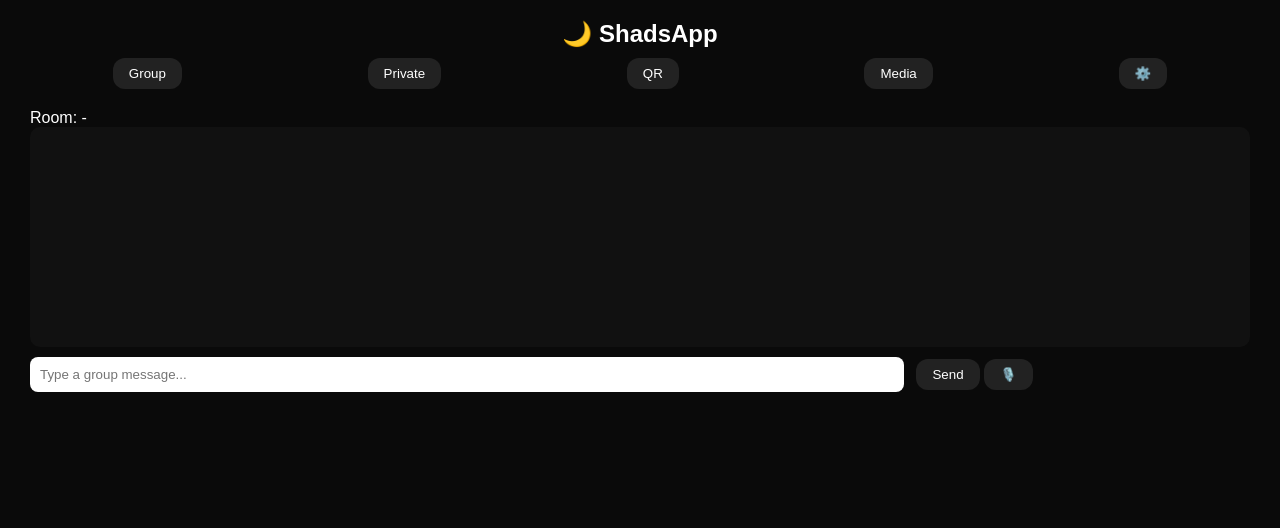
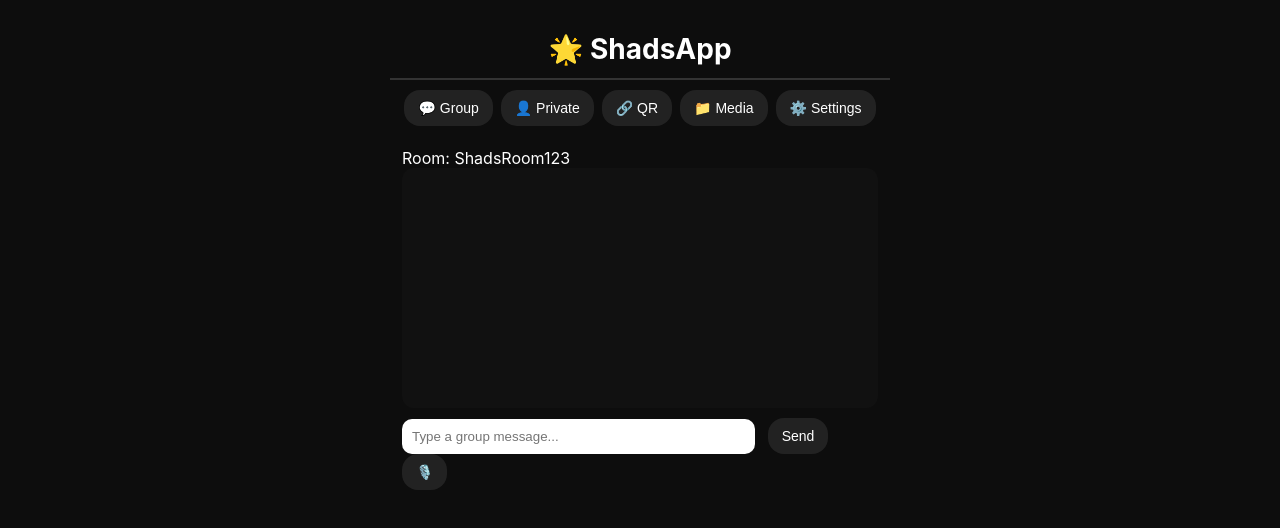
Before and after one commit to Shadheh/shadheh, a website: page index.html in a window 1280 px wide. Drawn offline with nearby package versions, Linux system fonts and the light colour scheme; no server answers.

Commit message:
Add files via upload

```diff
--- a/app.js
+++ b/app.js
@@ -53,3 +53,13 @@ socket.on("private", ({ to, msg }) => {
   div.textContent = `🔒 ${to}: ${msg}`;
   document.getElementById("pmBox").appendChild(div);
 });
+
+function generateQRCode() {
+  const roomCode = document.getElementById("roomCode").innerText;
+  const qrDiv = document.getElementById("qrcode");
+  qrDiv.innerHTML = "";
+  QRCode.toCanvas(document.createElement("canvas"), roomCode, function (error, canvas) {
+    if (error) console.error(error);
+    else qrDiv.appendChild(canvas);
+  });
+}
--- a/index.html
+++ b/index.html
@@ -5,22 +5,22 @@
   <meta name="viewport" content="width=device-width, initial-scale=1.0"/>
   <title>ShadsApp</title>
   <link rel="stylesheet" href="style.css" />
-  <script src="https://cdn.jsdelivr.net/npm/qrcodejs@1/qrcode.min.js"></script>
+  <script src="https://cdn.jsdelivr.net/npm/qrcode@1.5.0/build/qrcode.min.js"></script>
 </head>
 <body>
   <div id="app">
-    <div class="header">🌙 ShadsApp</div>
+    <div class="header">🌟 ShadsApp</div>
 
     <div class="tabs">
-      <button onclick="switchTab('group')">Group</button>
-      <button onclick="switchTab('pm')">Private</button>
-      <button onclick="switchTab('qr')">QR</button>
-      <button onclick="switchTab('media')">Media</button>
-      <button onclick="switchTab('settings')">⚙️</button>
+      <button onclick="switchTab('group')">💬 Group</button>
+      <button onclick="switchTab('pm')">👤 Private</button>
+      <button onclick="switchTab('qr')">🔗 QR</button>
+      <button onclick="switchTab('media')">📁 Media</button>
+      <button onclick="switchTab('settings')">⚙️ Settings</button>
     </div>
 
     <div id="group" class="tabContent">
-      <div class="room">Room: <span id="roomCode">-</span></div>
+      <div class="room">Room: <span id="roomCode">ShadsRoom123</span></div>
       <div id="chatbox"></div>
       <input type="text" id="msgInput" placeholder="Type a group message..." />
       <button onclick="sendMessage()">Send</button>
@@ -38,8 +38,9 @@
     </div>
 
     <div id="qr" class="tabContent" style="display: none;">
-      <p class="room">Room QR:</p>
-      <div id="qrcode" style="margin-bottom: 20px;"></div>
+      <p class="room">QR Code for Room</p>
+      <div id="qrcode" style="margin: 10px auto;"></div>
+      <button onclick="generateQRCode()">Generate QR</button>
     </div>
 
     <div id="media" class="tabContent" style="display: none;">
--- a/style.css
+++ b/style.css
@@ -1,46 +1,59 @@
 body {
   margin: 0;
-  background: #0a0a0a;
-  font-family: sans-serif;
+  background: #0d0d0d;
+  font-family: -apple-system, BlinkMacSystemFont, 'Segoe UI', Roboto, Oxygen;
   color: white;
 }
 #app {
   padding: 20px;
+  max-width: 500px;
+  margin: auto;
 }
 .header {
-  font-size: 24px;
+  font-size: 28px;
   font-weight: bold;
   text-align: center;
-  padding-bottom: 10px;
+  padding: 12px;
+  border-bottom: 2px solid #333;
 }
 .tabs {
   display: flex;
-  justify-content: space-around;
-  margin-bottom: 10px;
+  flex-wrap: wrap;
+  justify-content: center;
+  margin: 10px 0;
+  gap: 8px;
 }
 button {
   background: #222;
   color: white;
   border: none;
-  padding: 8px 16px;
-  border-radius: 12px;
+  padding: 10px 14px;
+  border-radius: 16px;
+  font-size: 14px;
   cursor: pointer;
 }
 .tabContent {
-  padding: 10px;
+  padding: 12px;
 }
 #chatbox, #pmBox, #mediaBox {
   background: #111;
-  border-radius: 10px;
+  border-radius: 12px;
   padding: 10px;
-  height: 200px;
+  height: 220px;
   overflow-y: scroll;
   margin-bottom: 10px;
 }
-input[type="text"] {
+input[type="text"], input[type="file"] {
   width: 70%;
   padding: 10px;
-  border-radius: 8px;
+  border-radius: 10px;
   border: none;
   margin-right: 8px;
 }
+select {
+  padding: 6px;
+  border-radius: 8px;
+  background: #222;
+  color: white;
+  border: none;
+}
```
